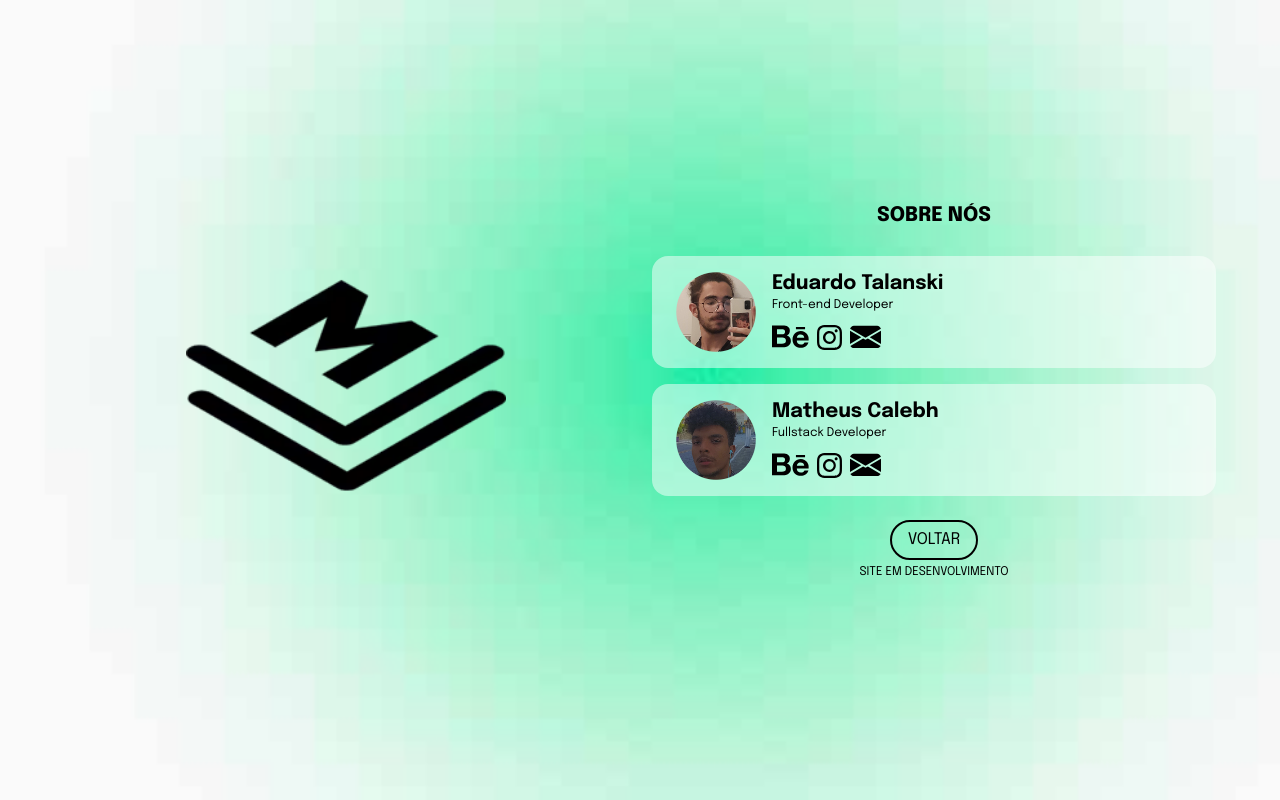
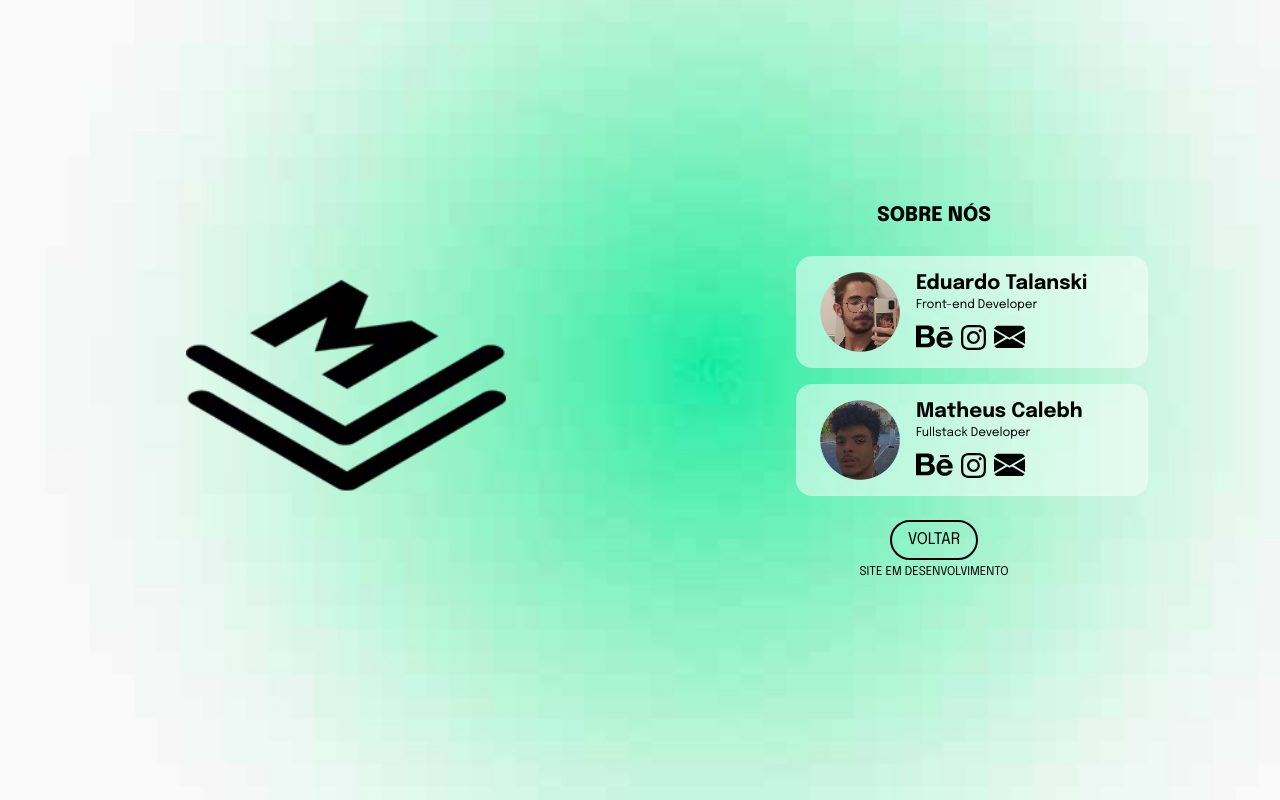
Before and after one commit to maduradodev/madurado-weblanding, a plain HTML site: page about.html in a window 1280 px wide. Drawn offline with Linux system fonts and the light colour scheme.

Commit message:
Revert "Update style.css"
This reverts commit 75ee9eb0f8c06b2ca9e9caa0876ac496cd7d9513.

```diff
--- a/css/style.css
+++ b/css/style.css
@@ -56,7 +56,7 @@ body{
     margin-top:12rem;
   }
   .cardcontainer {
-    width: 100%;
+    margin-left:9rem;
   }
 
 }
```
